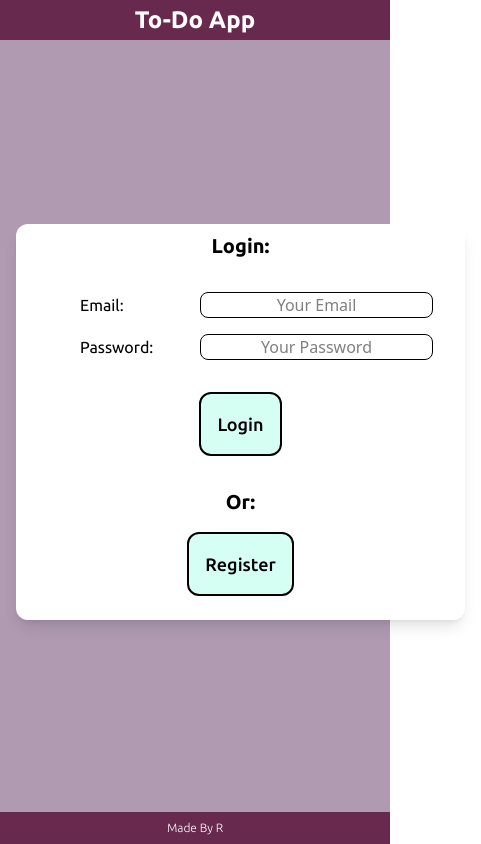
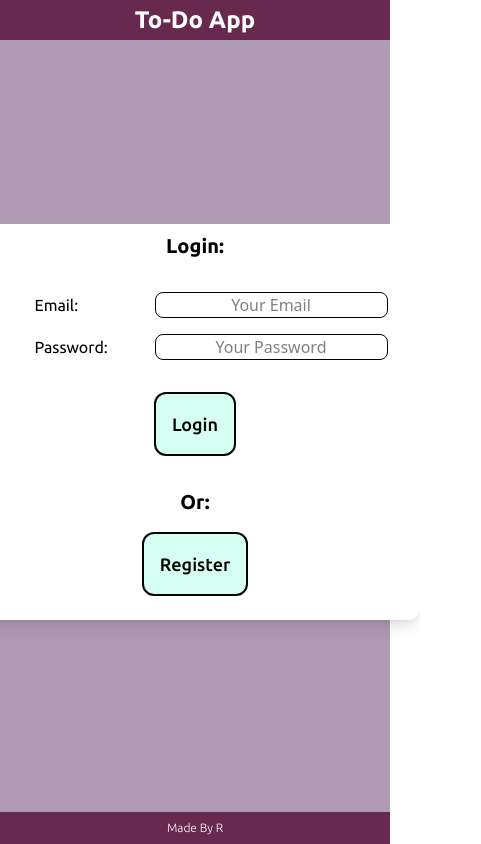
Before and after one commit to RafaRdrgz/react-todo-app, a React (Vite) app: page / in a window 390 px wide. Shown: the whole page, 481 px wide, since content can reach past the window. Built offline with nearby package versions, Linux system fonts and the light colour scheme.

Commit message:
app.jsx styles fixed 3

```diff
--- a/src/App.jsx
+++ b/src/App.jsx
@@ -33,18 +33,16 @@ const App = () => {
 
   return (
     <div className="App">
-      <div className='flex flex-col'>
 
         {headerComponent}
 
-      <div className='main container flex flex-1 py-8 min-h-screen min-w-screen'>
-        <main className="flex-1 flex flex-col justify-center items-center py-6 md:py-8 lg:py-10 xl:py-12 px-4 md:px-8 lg:px-12 xl:px-16">
+        <main className="main container min-h-screen min-w-screen p-12
+                         flex flex-col justify-center items-center">
           {mainContent}
         </main>
-      </div>
         {footerComponent}
 
-      </div>
+
     </div>
   );
 };
```
